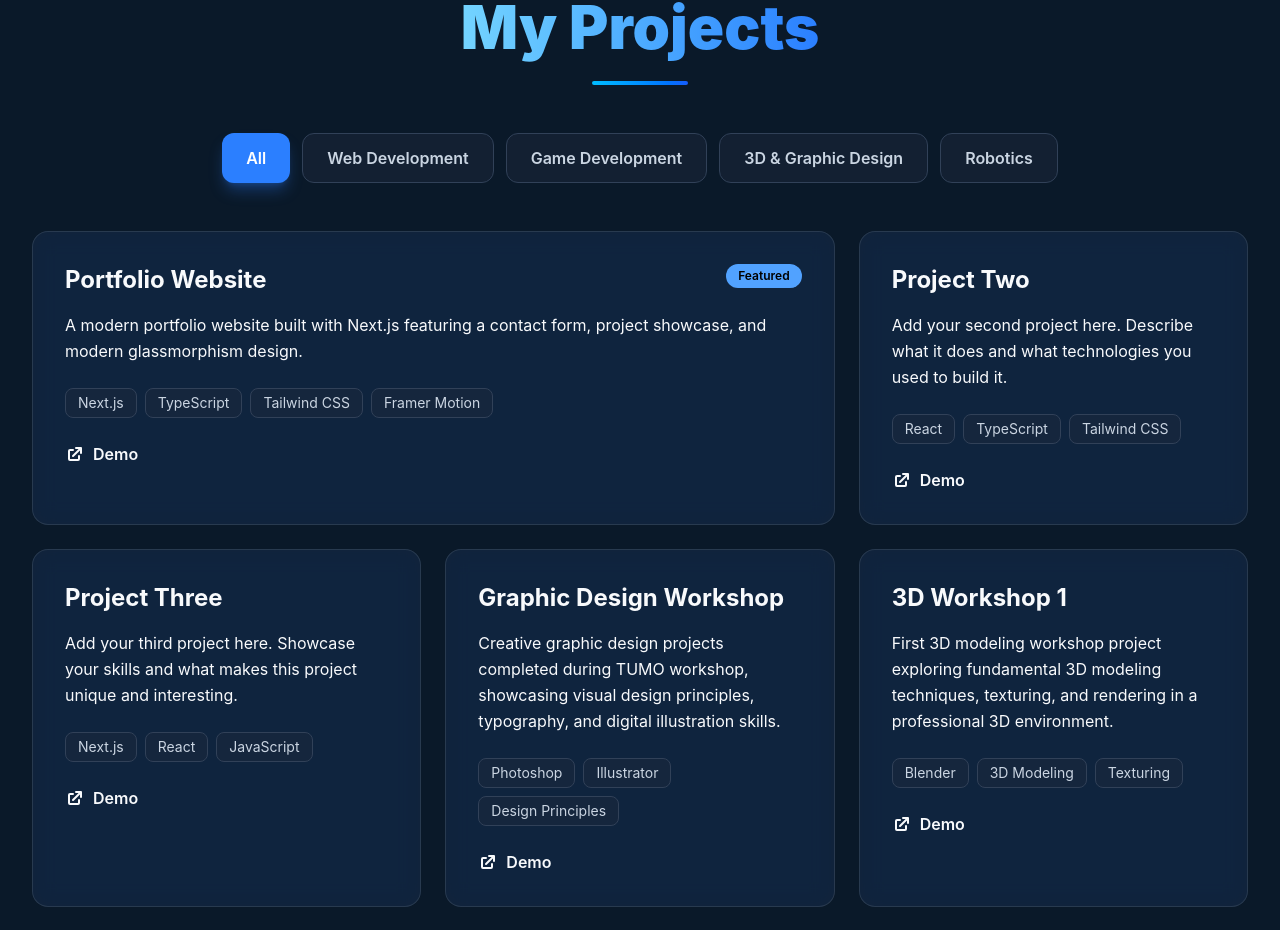
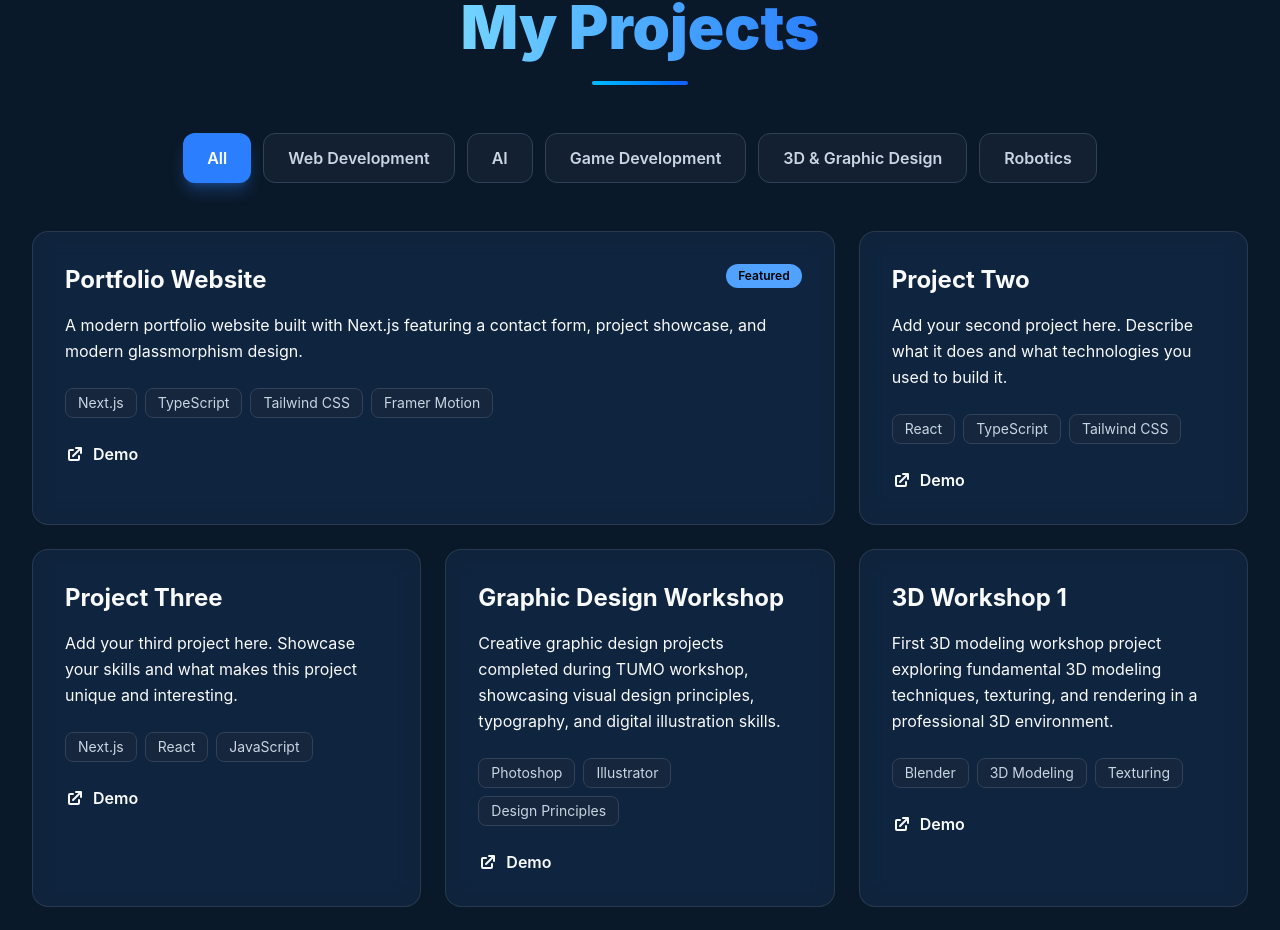
Before and after one commit to rubinramallari9/portofolio, a Next.js app in the folder frontend/: page / in a window 1280 px wide. Shown: the part 2488-3418 px from the top of the page. Built offline with nearby package versions, Linux system fonts and the light colour scheme.

Commit message:
AI added

```diff
--- a/frontend/components/Projects.tsx
+++ b/frontend/components/Projects.tsx
@@ -5,7 +5,7 @@ import { HiExternalLink } from "react-icons/hi";
 import { FaGithub } from "react-icons/fa";
 import { useState } from "react";
 
-type Category = "All" | "Web Development" | "Game Development" | "3D & Graphic Design" | "Robotics";
+type Category = "All" | "Web Development" | "Game Development" | "3D & Graphic Design" | "Robotics" | "AI";
 
 export default function Projects() {
   const [activeCategory, setActiveCategory] = useState<Category>("All");
@@ -13,6 +13,7 @@ export default function Projects() {
   const categories: Category[] = [
     "All",
     "Web Development",
+    "AI",
     "Game Development",
     "3D & Graphic Design",
     "Robotics",
```
